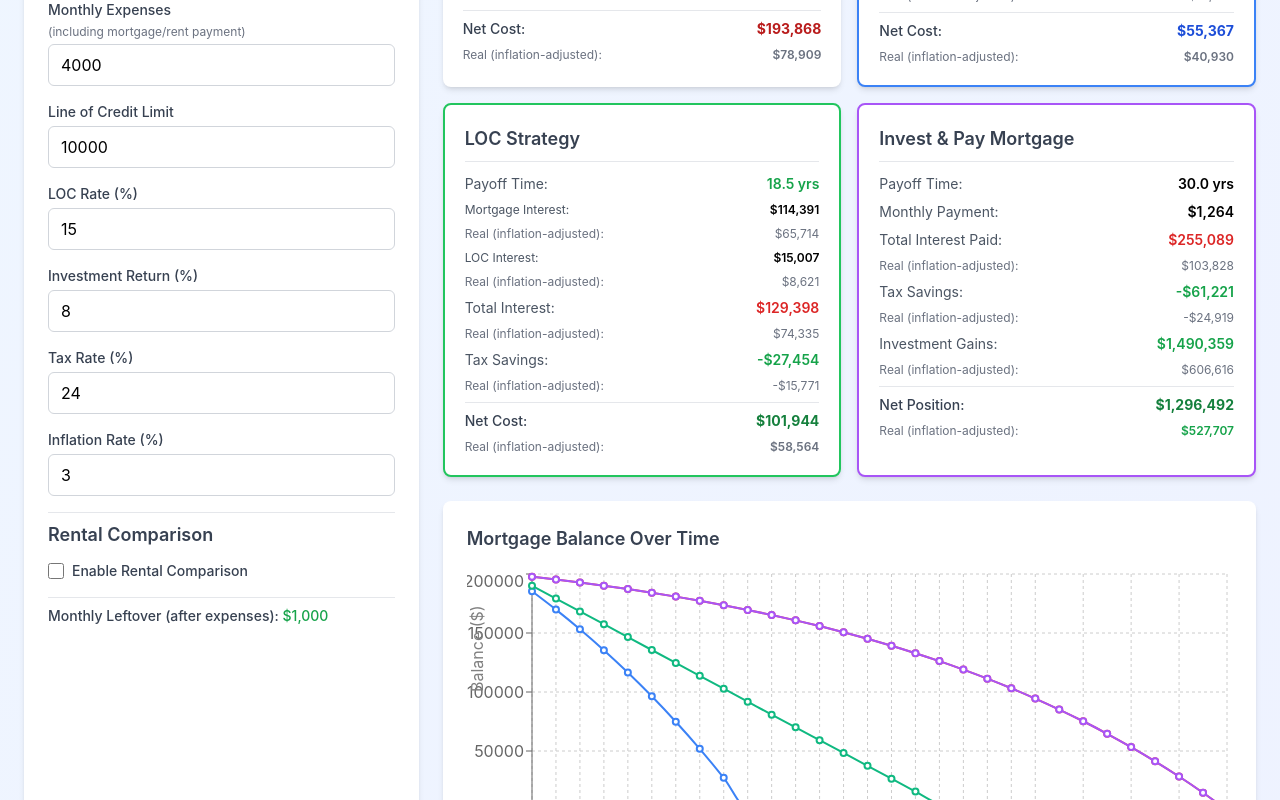
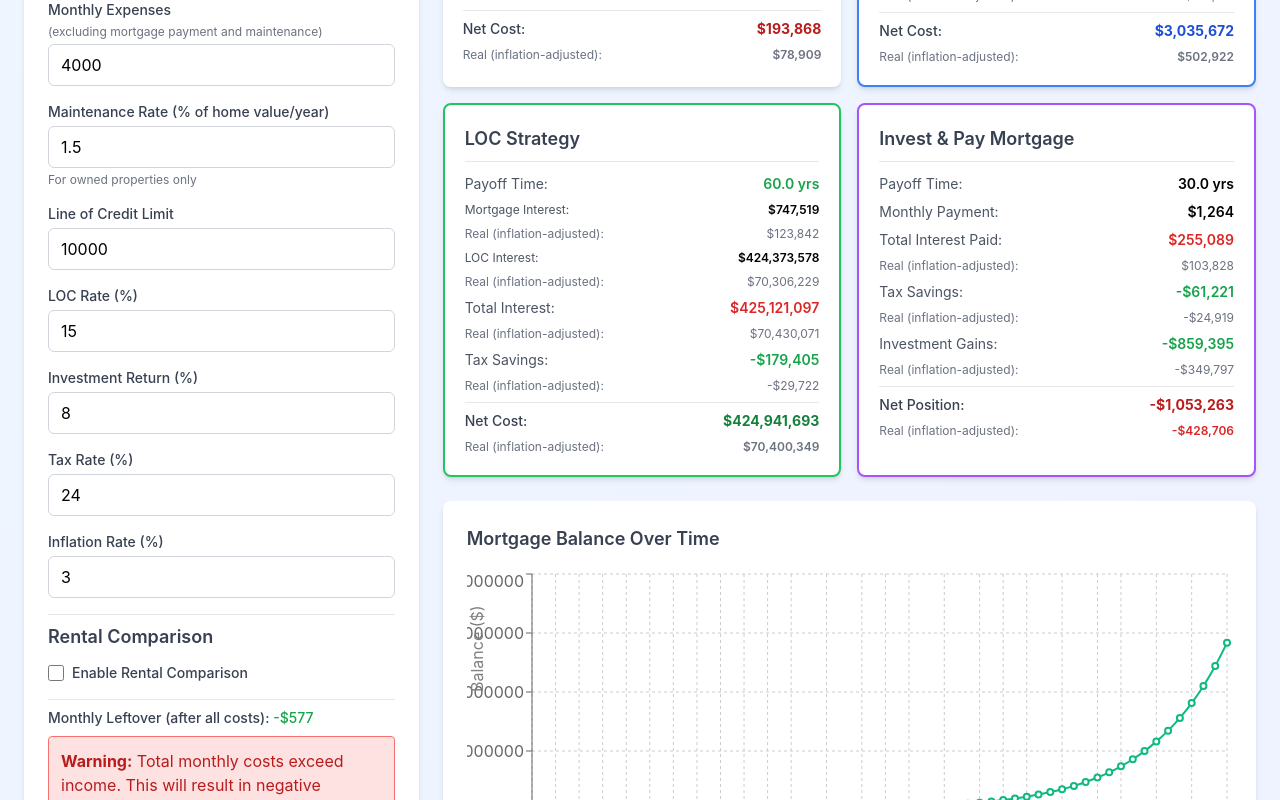
Before and after one commit to mhorbul/advanced-mortgage-calculator, a React (Create React App) app: page / in a window 1280 px wide. Shown: the part 480-1280 px from the top of the page. Built offline with nearby package versions, Linux system fonts and the light colour scheme.

Commit message:
Move maintenance to top form, update expenses input, add validation, and fix leftover calculation

```diff
--- a/src/components/MortgageCalculator.jsx
+++ b/src/components/MortgageCalculator.jsx
@@ -59,8 +59,17 @@ export default function MortgageCalculator() {
       (mortgageMonthlyRate * Math.pow(1 + mortgageMonthlyRate, totalMonths)) /
       (Math.pow(1 + mortgageMonthlyRate, totalMonths) - 1);
 
-    // Calculate leftover after basic expenses (not including housing)
-    const leftover = monthlyIncome - monthlyExpenses;
+    // Calculate monthly maintenance cost
+    const monthlyMaintenanceCost = (homeValue * maintenanceRate / 100) / 12;
+
+    // Calculate total monthly costs
+    const totalMonthlyCosts = monthlyExpenses + mortgagePayment + monthlyMaintenanceCost;
+
+    // Calculate leftover after all costs
+    const leftover = monthlyIncome - totalMonthlyCosts;
+
+    // Validation: warn if total costs exceed income
+    const costExceedsIncome = totalMonthlyCosts > monthlyIncome;
 
     // Calculate rental-specific values when rental comparison is enabled
     let rentalPayment = 0;
@@ -534,7 +543,8 @@ export default function MortgageCalculator() {
       },
       rental,
       chartData,
-      leftover
+      leftover,
+      costExceedsIncome
     };
   }, [inputs]);
 
@@ -620,13 +630,25 @@ export default function MortgageCalculator() {
 
             <div>
               <label className="block text-sm font-medium text-gray-700 mb-1">Monthly Expenses</label>
-              <p className="text-xs text-gray-500 mb-1">(including mortgage/rent payment)</p>
+              <p className="text-xs text-gray-500 mb-1">(excluding mortgage payment and maintenance)</p>
               <input
                 type="number"
                 value={inputs.monthlyExpenses}
                 onChange={(e) => handleInputChange('monthlyExpenses', e.target.value)}
                 className="w-full px-3 py-2 border border-gray-300 rounded-md focus:ring-2 focus:ring-blue-500 focus:border-transparent"
               />
+            </div>
+
+            <div>
+              <label className="block text-sm font-medium text-gray-700 mb-1">Maintenance Rate (% of home value/year)</label>
+              <input
+                type="number"
+                step="0.1"
+                value={inputs.maintenanceRate}
+                onChange={(e) => handleInputChange('maintenanceRate', e.target.value)}
+                className="w-full px-3 py-2 border border-gray-300 rounded-md focus:ring-2 focus:ring-blue-500 focus:border-transparent"
+              />
+              <p className="text-xs text-gray-500 mt-1">For owned properties only</p>
             </div>
 
             <div>
@@ -704,19 +726,6 @@ export default function MortgageCalculator() {
               )}
             </div>
 
-            {inputs.enableRentalComparison && (
-              <div>
-                <label className="block text-sm font-medium text-gray-700 mb-1">Maintenance Rate (% of home value/year)</label>
-                <input
-                  type="number"
-                  step="0.1"
-                  value={inputs.maintenanceRate}
-                  onChange={(e) => handleInputChange('maintenanceRate', e.target.value)}
-                  className="w-full px-3 py-2 border border-gray-300 rounded-md focus:ring-2 focus:ring-blue-500 focus:border-transparent"
-                />
-                <p className="text-xs text-gray-500 mt-1">For owned properties only</p>
-              </div>
-            )}
 
             {inputs.enableRentalComparison && (
               <>
@@ -747,8 +756,13 @@ export default function MortgageCalculator() {
 
             <div className="pt-2 border-t border-gray-200">
               <div className="text-sm font-medium text-gray-700">
-                Monthly Leftover (after expenses): <span className="text-green-600">{formatCurrency(calculations.leftover)}</span>
+                Monthly Leftover (after all costs): <span className="text-green-600">{formatCurrency(calculations.leftover)}</span>
               </div>
+              {calculations.costExceedsIncome && (
+                <div className="mt-2 p-3 bg-red-100 border border-red-400 text-red-700 rounded">
+                  <strong>Warning:</strong> Total monthly costs exceed income. This will result in negative leftover money.
+                </div>
+              )}
             </div>
           </div>
         </div>
```
